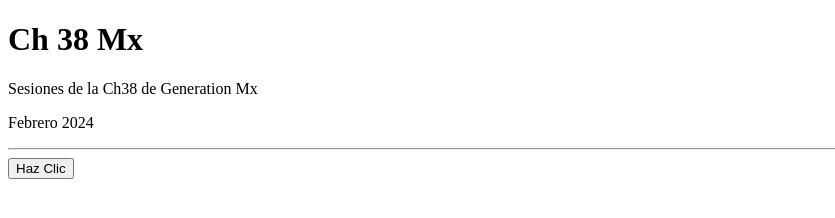
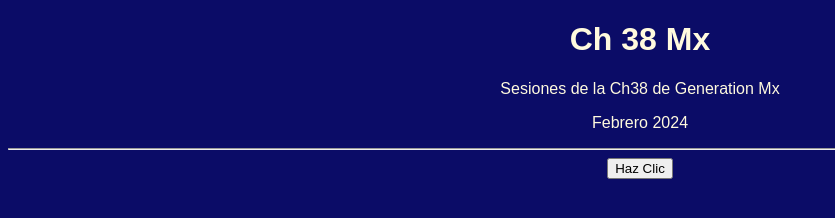
Before and after one commit to sergiotrrs/Ch38-sesiones, a plain HTML site: page index.html in a window 1280 px wide. Shown: the whole page, without its empty margins (0-835 px from the left). Drawn offline with Linux system fonts and the light colour scheme.

Commit message:
style: estilos principales de la aplicacion

```diff
--- a/index.html
+++ b/index.html
@@ -4,6 +4,8 @@
 <head>
   <meta charset="UTF-8">
   <meta name="viewport" content="width=device-width, initial-scale=1.0">
+  <!-- Establece relaciones entre el html y recursos externos -->
+  <link rel="stylesheet" href="./style.css">
   <title>Document</title>
 </head>
 
--- a/style.css
+++ b/style.css
@@ -0,0 +1,13 @@
+/* Hoja de estilo personalizada */
+/* CSS: cascading style sheet */
+
+/* selector de etiqueta */
+body {
+    background-color:#0B0C67;
+    color: #FFFADE;
+    font-family: Arial, Helvetica, sans-serif;
+}
+
+main {
+    text-align: center;
+}
```
